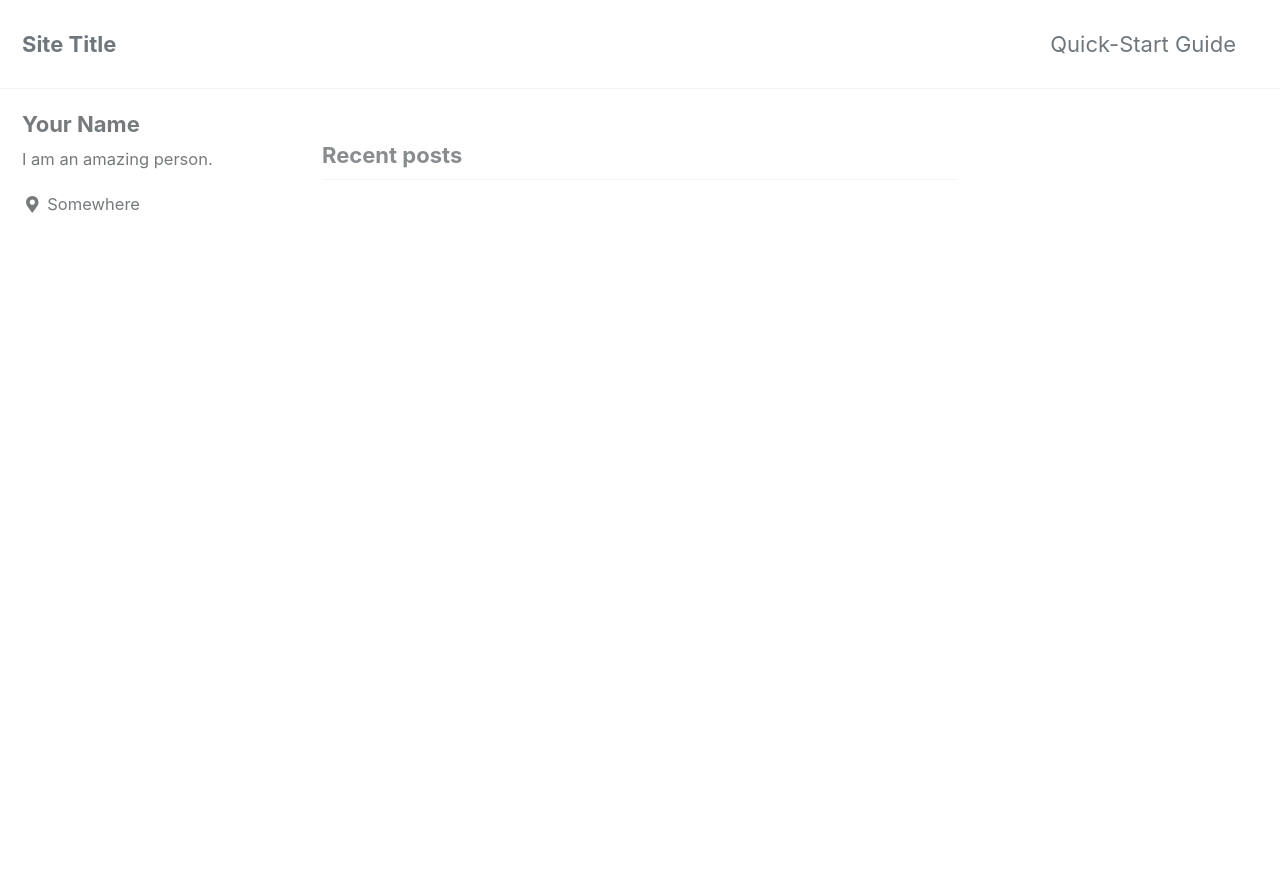
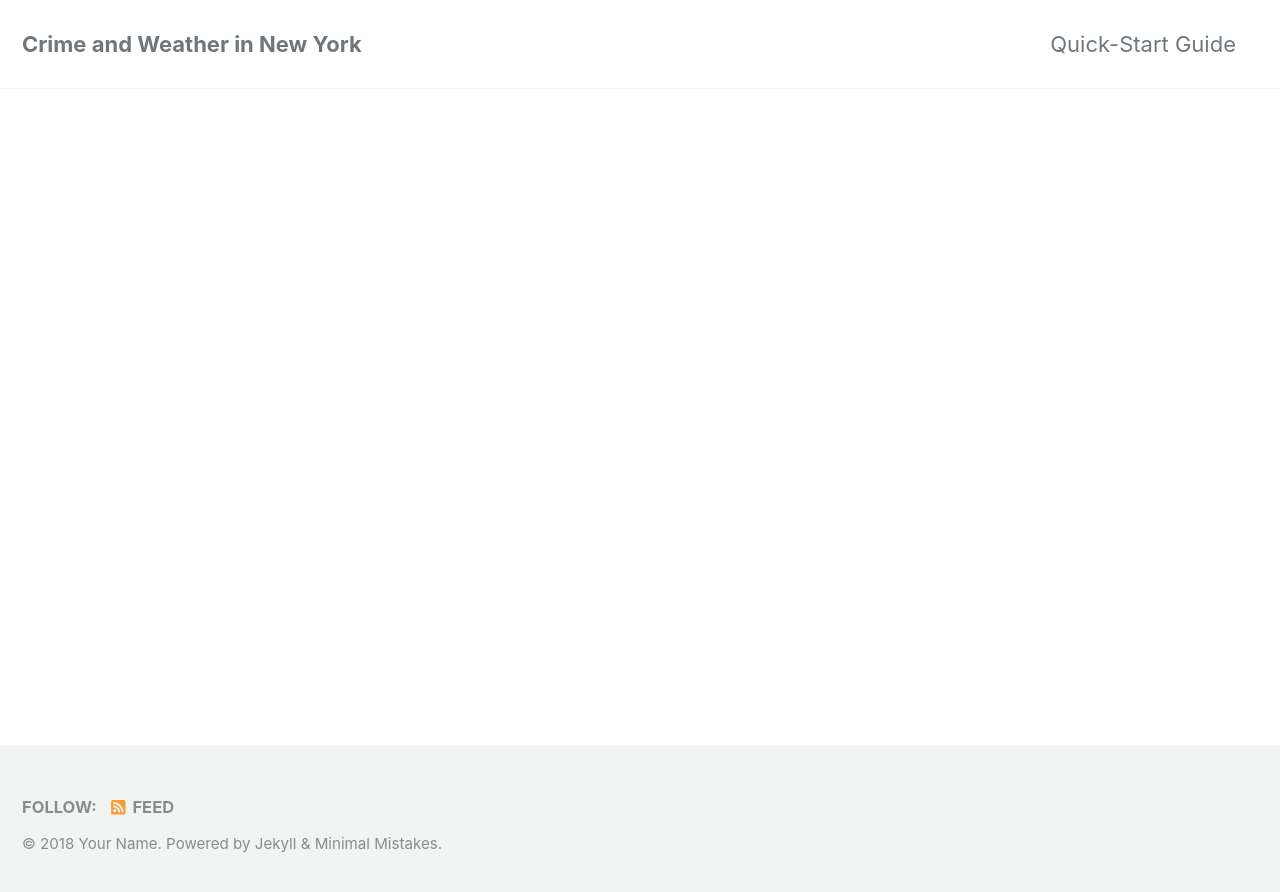
Before and after one commit to kwch3693/Crime_Weather_New_York.github.io, a Jekyll site: the page built from index.html, in a window 1280 px wide and 900 px high. Shown: the top 892 px of the window. Built offline with Jekyll 4.4.1, drawn with Linux system fonts in a browser that asks for light colours; cached includes are drawn as plain includes; nearby versions of some CDN libraries; the list of posts is cut into pages by our own code.

Commit message:
small changes

```diff
--- a/_config.yml
+++ b/_config.yml
@@ -16,10 +16,10 @@ minimal_mistakes_skin    : "default" # "air", "aqua", "contrast", "dark", "dirt"
 
 # Site Settings
 locale                   : "en-US"
-title                    : "Site Title"
+title                    : "Crime and Weather in New York"
 title_separator          : "-"
 name                     : "Your Name"
-description              : "An amazing website."
+description              : "Data Analysis"
 url                      : # the base hostname & protocol for your site e.g. "https://mmistakes.github.io"
 baseurl                  : # the subpath of your site, e.g. "/blog"
 repository               : # GitHub username/repo-name e.g. "mmistakes/minimal-mistakes"
--- a/index.html
+++ b/index.html
@@ -1,4 +1,4 @@
 ---
-layout: home
-author_profile: true
+layout: splash
+author_profile: false
 ---
```
